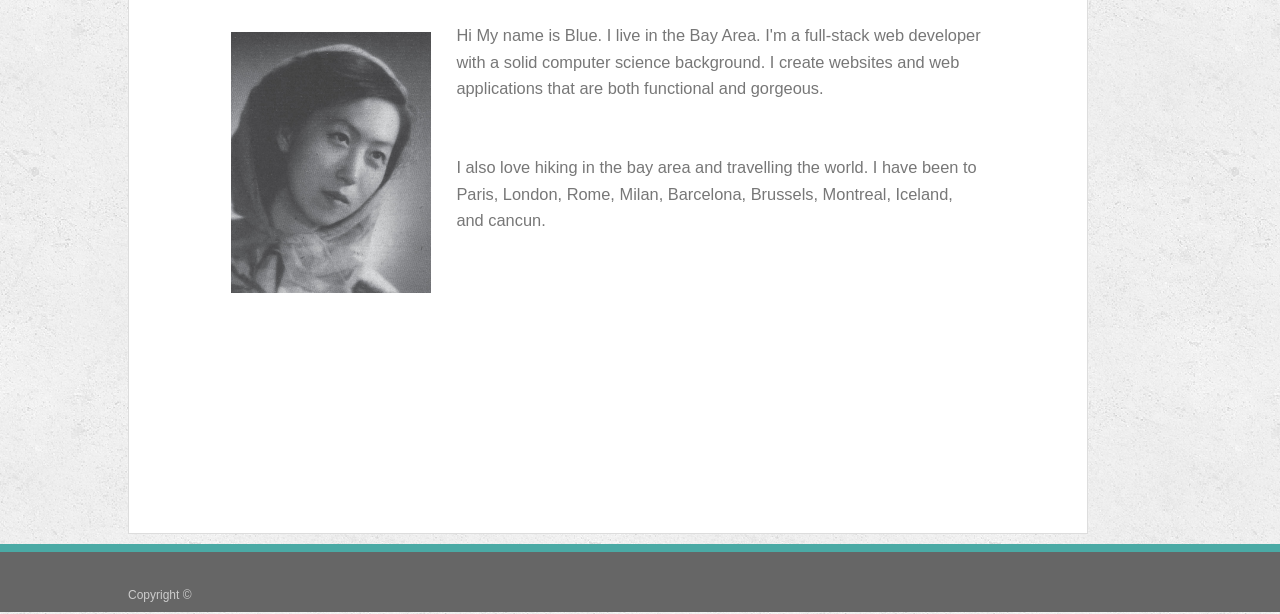
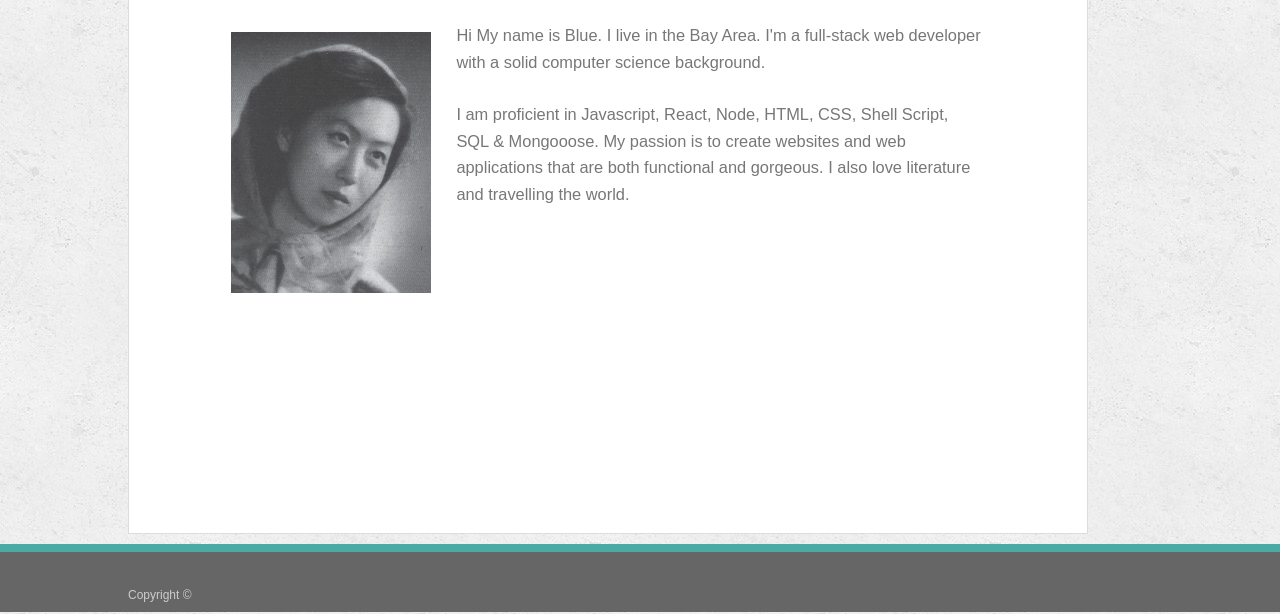
Before and after one commit to wanderblue/Portfolio, a plain HTML site: page index.html in a window 1280 px wide. Shown: the part 186-800 px from the top of the page. Drawn offline with Linux system fonts and the light colour scheme.

Commit message:
complete update

```diff
--- a/assets/css/style.css
+++ b/assets/css/style.css
@@ -137,6 +137,7 @@ h3,h2, h5 {
   background: #ffffff;
   border: 1px solid #dddddd;
 }
+
 
 /* portfolio page */
 
--- a/index.html
+++ b/index.html
@@ -27,13 +27,12 @@
 
       <img src="assets/images/blue.JPG" class="auth-image" alt="Blue Wang">
 
-      <p>Hi My name is Blue. I live in the Bay Area. I'm a full-stack web developer
-        with a solid computer science background. I create websites and web
-        applications that are both functional and gorgeous.
-       <br><br><br>
-        I also love hiking in the bay area and travelling the world. I have been to Paris,
-        London, Rome, Milan, Barcelona, Brussels, Montreal, Iceland, and cancun.
-      </p>
+      <div class="blue">Hi My name is Blue. I live in the Bay Area. I'm a full-stack web developer
+        with a solid computer science background.
+       <br><br>
+       I am proficient in Javascript, React, Node, HTML, CSS, Shell Script, SQL & Mongooose. My passion is to
+       create websites and web applications that are both functional and gorgeous. I also love literature and travelling the world.
+      </div>
 
 
   </div>
```
Also changed, not shown: portfolio.html (+2 -2 lines).
